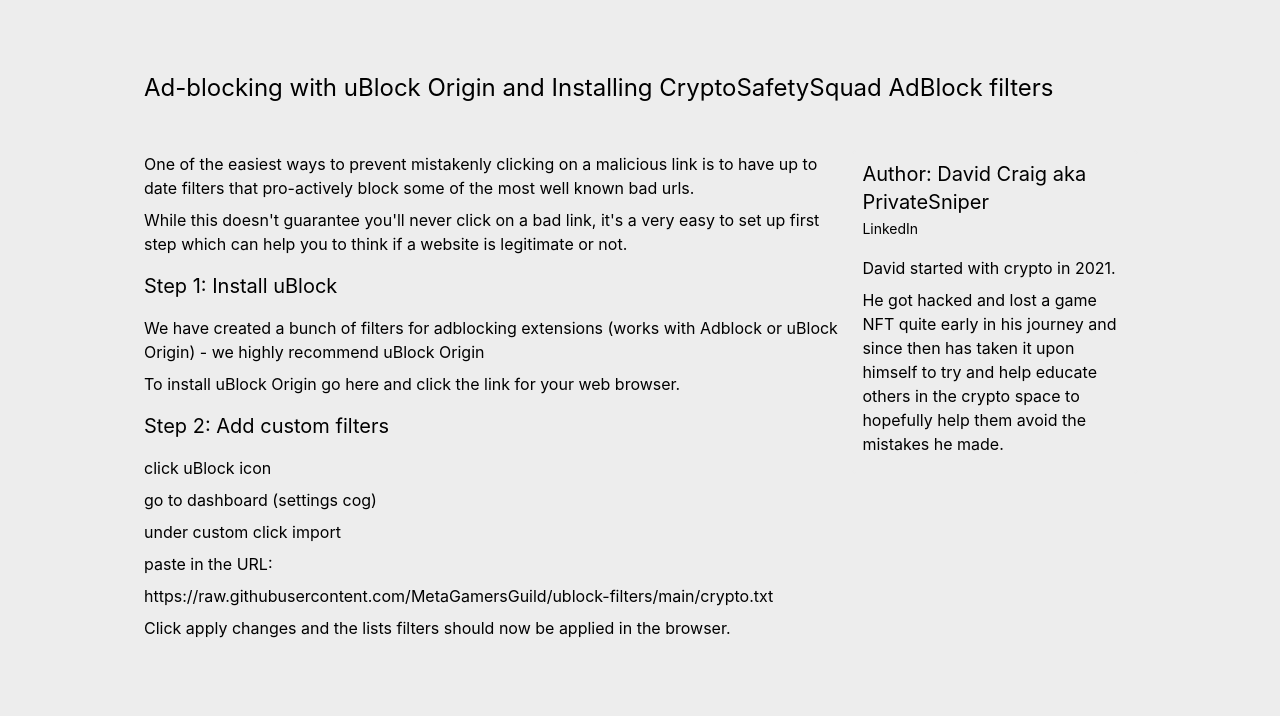
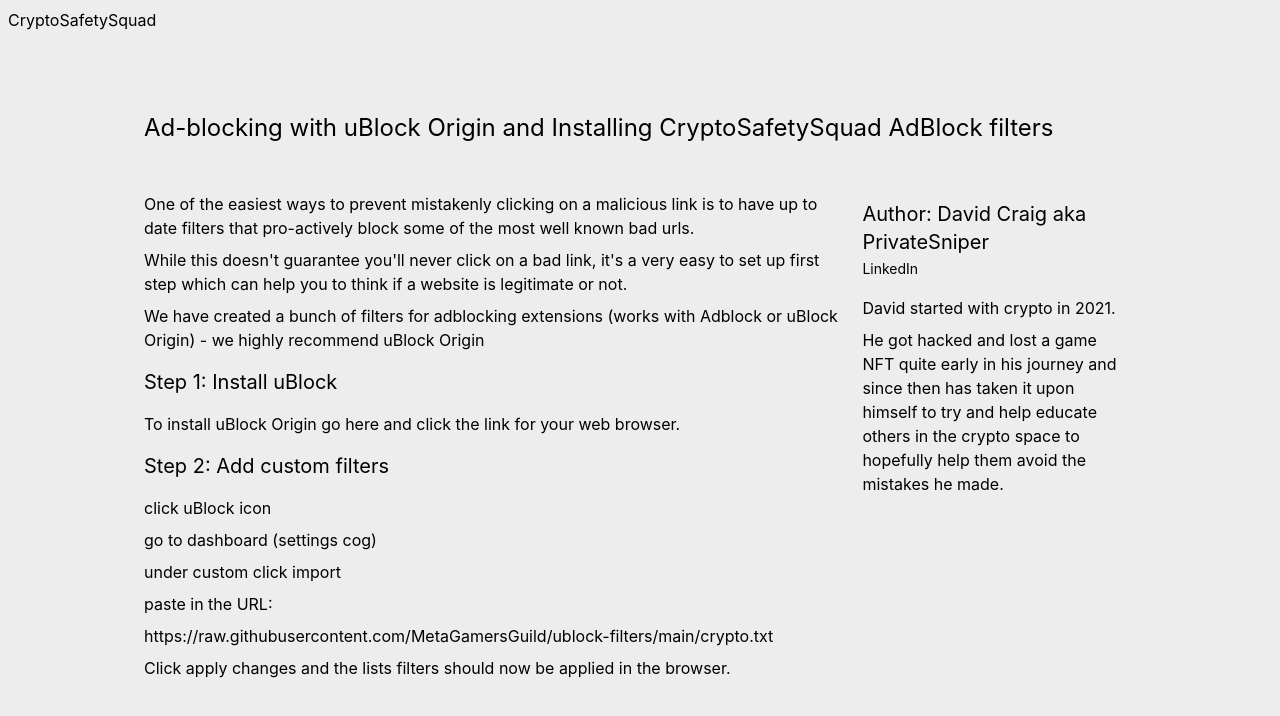
Before and after one commit to CryptoSafetySquad/website, a Next.js app: page /guides/adblock in a window 1280 px wide. Shown: the top 716 px of the page. Built offline with nearby package versions, Linux system fonts and the light colour scheme.

Commit message:
Add navbar to take users back home.

```diff
--- /dev/null
+++ b/Components/Navbar.tsx
@@ -0,0 +1,10 @@
+const Navbar = () => (
+  <div className='p-2 flex'>
+    <div>
+      <a href='/'>CryptoSafetySquad</a>
+    </div>
+    <div></div>
+  </div>
+)
+
+export default Navbar
--- a/Components/Page.tsx
+++ b/Components/Page.tsx
@@ -1,5 +1,6 @@
 import Head from 'next/head'
 import { AuthorProps, default as Author } from './Author'
+import Navbar from './Navbar'
 
 interface PageComponentProps {
   title: string;
@@ -17,6 +18,8 @@ const Page = ({ title, slug, content, description, author }: PageComponentProps)
         <meta name="description" content={description} />
       </Head>
 
+      <Navbar />
+
       <main className='max-w-5xl m-auto py-4 px-2 md:py-12 md:px-4 bg-dark rounded-md'>
         <h1 className='mt-6 mb-12'>{title}</h1>
         <div className='grid grid-cols-[70%,1fr] gap-4'>
--- a/pages/guides/adblock.tsx
+++ b/pages/guides/adblock.tsx
@@ -1,6 +1,4 @@
 import type { NextPage } from 'next'
-import Head from 'next/head'
-import Image from 'next/image'
 import Page from '../../Components/Page'
 import PrivateSniper from '../../data/authors/PrivateSniper'
 
@@ -11,16 +9,16 @@ const AdBlock: NextPage = () => {
       <p>One of the easiest ways to prevent mistakenly clicking on a malicious link is to have up to date filters that pro-actively block some of the most well known bad urls.</p>
       <p>While this doesn&apos;t guarantee you&apos;ll never click on a bad link, it&apos;s a very easy to set up first step which can help you to think if a website is legitimate or not.</p>
 
+      <p className='mb-4'>We have created a bunch of filters for adblocking extensions (works with Adblock or uBlock Origin) - we highly recommend uBlock Origin</p>
       <h2 className='my-4'>Step 1: Install uBlock</h2>
-      <p className='mb-2'>We have created a bunch of filters for adblocking extensions (works with Adblock or uBlock Origin) - we highly recommend uBlock Origin</p>
-      <p className='mb-2'>To install uBlock Origin go <a href='https://github.com/gorhill/uBlock' target='_blank' rel='noreferrer noopener'>here</a> and click the link for your web browser.</p>
+      <p className='mb-4'>To install uBlock Origin go <a href='https://github.com/gorhill/uBlock' target='_blank' rel='noreferrer noopener'>here</a> and click the link for your web browser.</p>
       <h2 className='my-4'>Step 2: Add custom filters</h2>
-      <ul>
+      <ol>
       <li>click uBlock icon</li>
       <li>go to dashboard (settings cog)</li>
       <li>under custom click import</li>
       <li>paste in the URL:</li>
-      </ul>
+      </ol>
       <div className='code'>
       <p>https://raw.githubusercontent.com/MetaGamersGuild/ublock-filters/main/crypto.txt</p>
       </div>
--- a/pages/index.tsx
+++ b/pages/index.tsx
@@ -1,6 +1,5 @@
 import type { NextPage } from 'next'
 import Head from 'next/head'
-import Image from 'next/image'
 import styles from '../styles/Home.module.css'
 
 const cards = [
```
